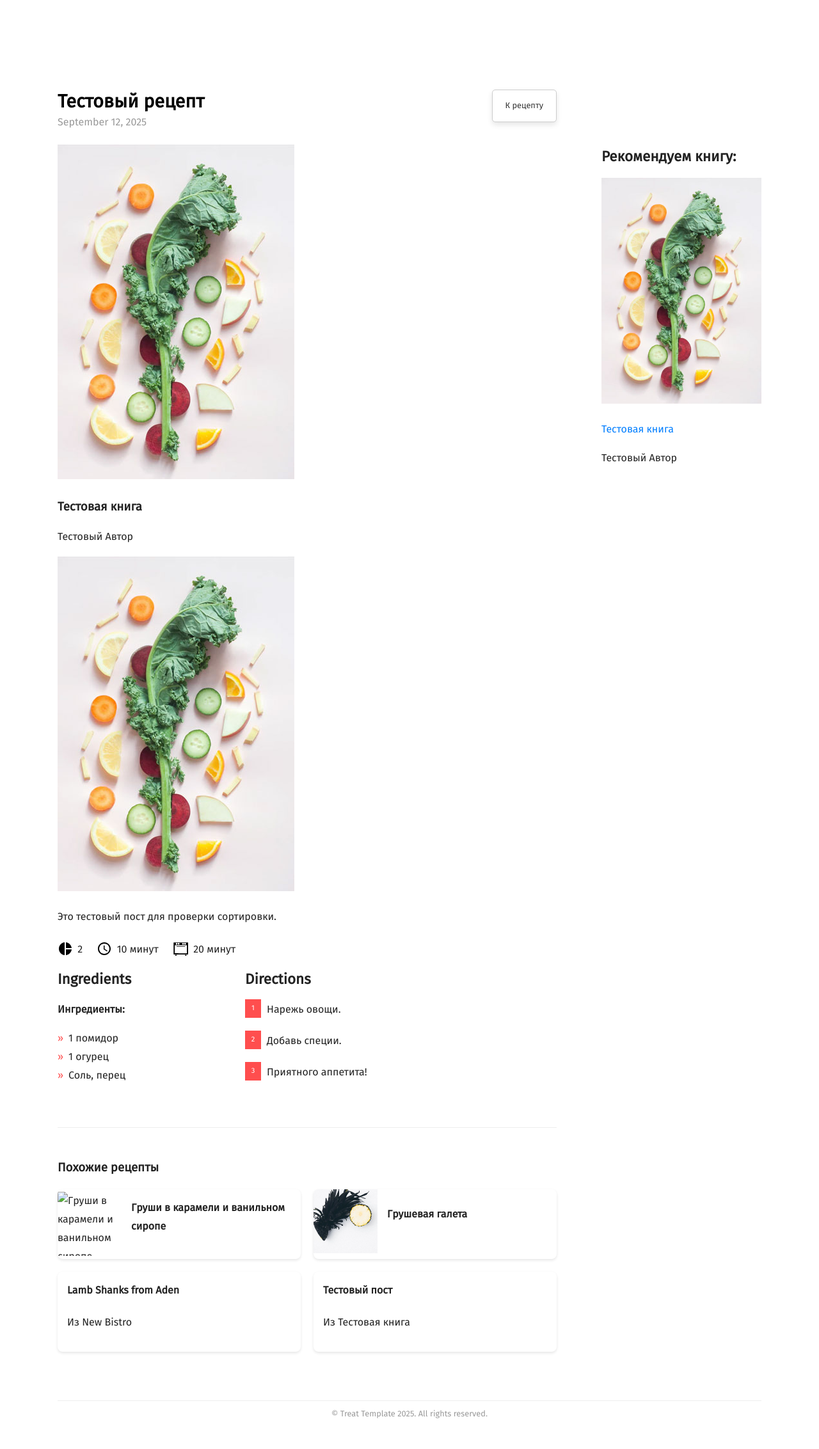
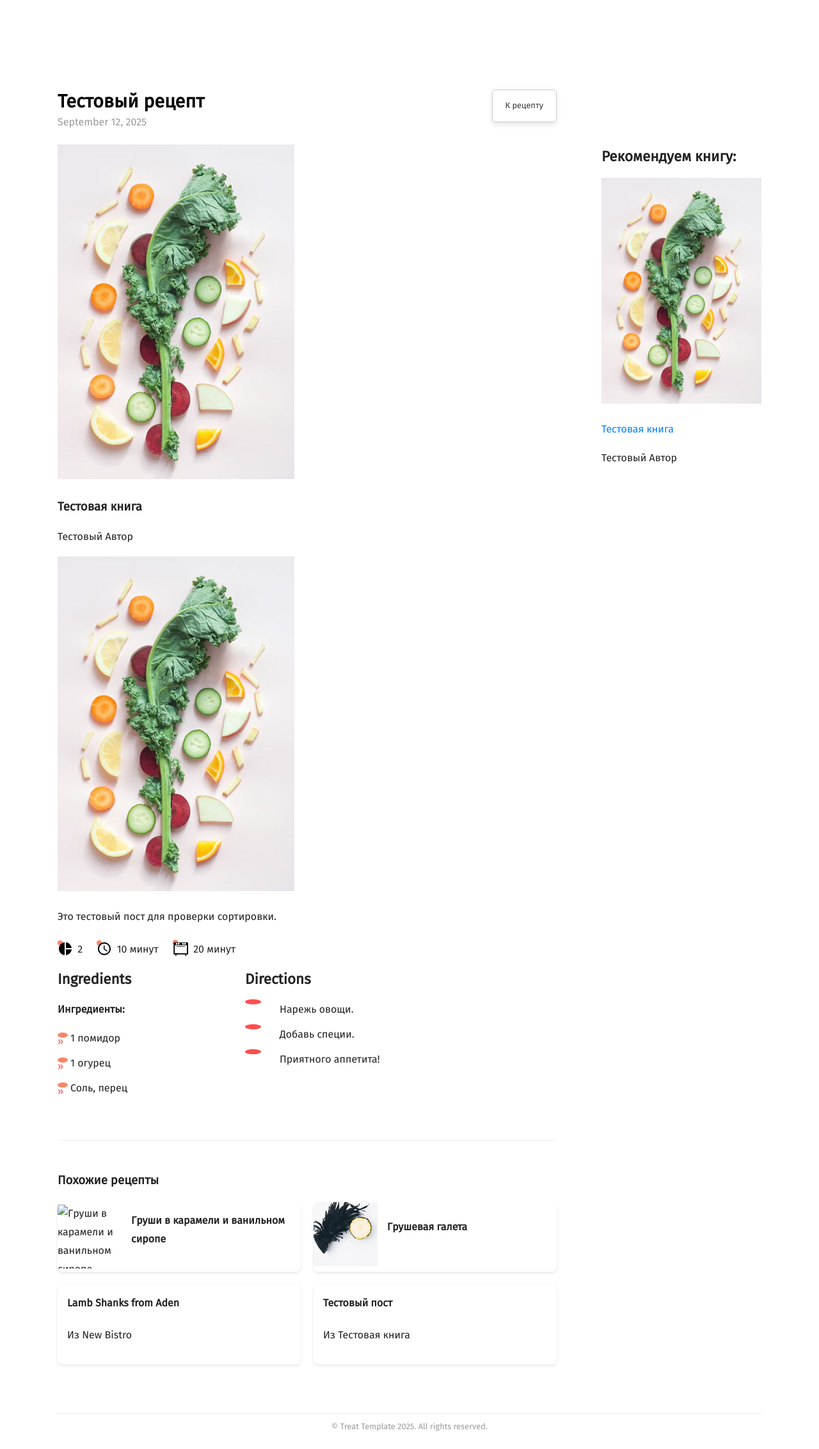
Before and after one commit to Helga1970/new-site, a Jekyll site: the page built from _recipes/2025-09-12-test-recept.md, in a window 1280 px wide. Shown: the whole page at 64% size. Built offline with Jekyll 4.4.1, drawn with Linux system fonts in a browser that asks for light colours; nearby versions of some CDN libraries; some web fonts are replaced.

Commit message:
Update elements.scss

```diff
--- a/_sass/elements.scss
+++ b/_sass/elements.scss
@@ -1,4 +1,4 @@
-html , body {
+html, body {
 	padding: 0;
 	margin: 0;
 	line-height: 1.8em;
@@ -25,9 +25,6 @@ time {
 	color: $light-grey;
 }
 
-ol {
-  list-style: none;
-}
 header {
 	text-align: center;
 	padding: 80px 0 60px 0;
@@ -37,8 +34,36 @@ img {
 	max-width: 100%;
 }
 
+/* Я удалил эти строки, так как они мешают нашим новым стилям.
+ol {
+  list-style: none;
+}
 ol li + li {
-	margin: 20px 0 0 0;
+  margin: 20px 0 0 0;
+}
+*/
+
+/* Стили для списков (добавлены/изменены) */
+ul, ol {
+    list-style: none; /* Убираем стандартные маркеры (точки, цифры) */
+    padding-left: 0; /* Удаляем стандартный отступ */
+}
+
+ul li, ol li {
+    position: relative;
+    padding-left: 20px; /* Отступ для новых точек */
+    margin: 0 0 10px 0; /* Убираем старый отступ, оставляем небольшой между элементами */
+}
+
+ul li::before, ol li::before {
+    content: ""; /* Теперь мы не используем символ */
+    position: absolute;
+    top: 5px; /* Вертикальное выравнивание */
+    left: 0;
+    width: 8px; /* Ширина точки */
+    height: 8px; /* Высота точки */
+    background-color: #fa8569; /* Твой цвет */
+    border-radius: 50%; /* Эта строка делает форму идеально круглой */
 }
 
 footer {
```
